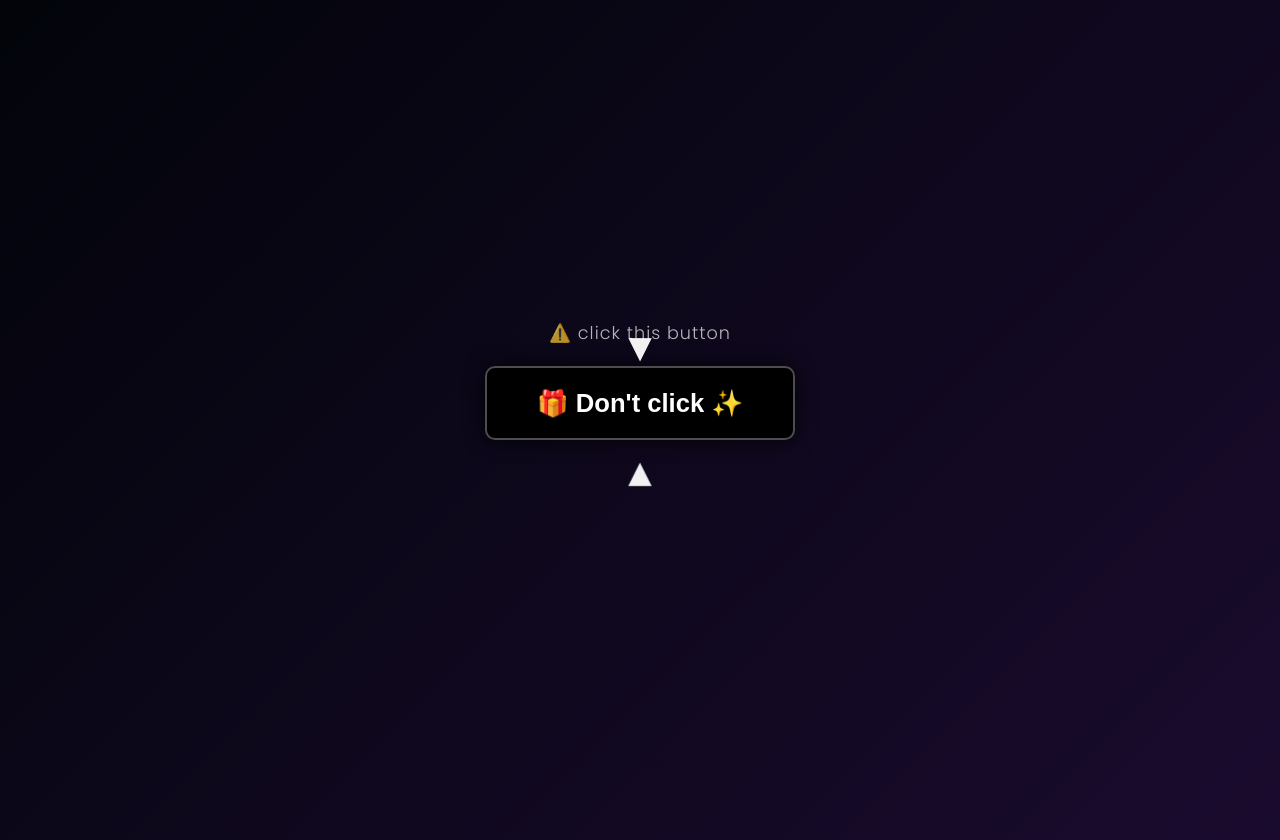
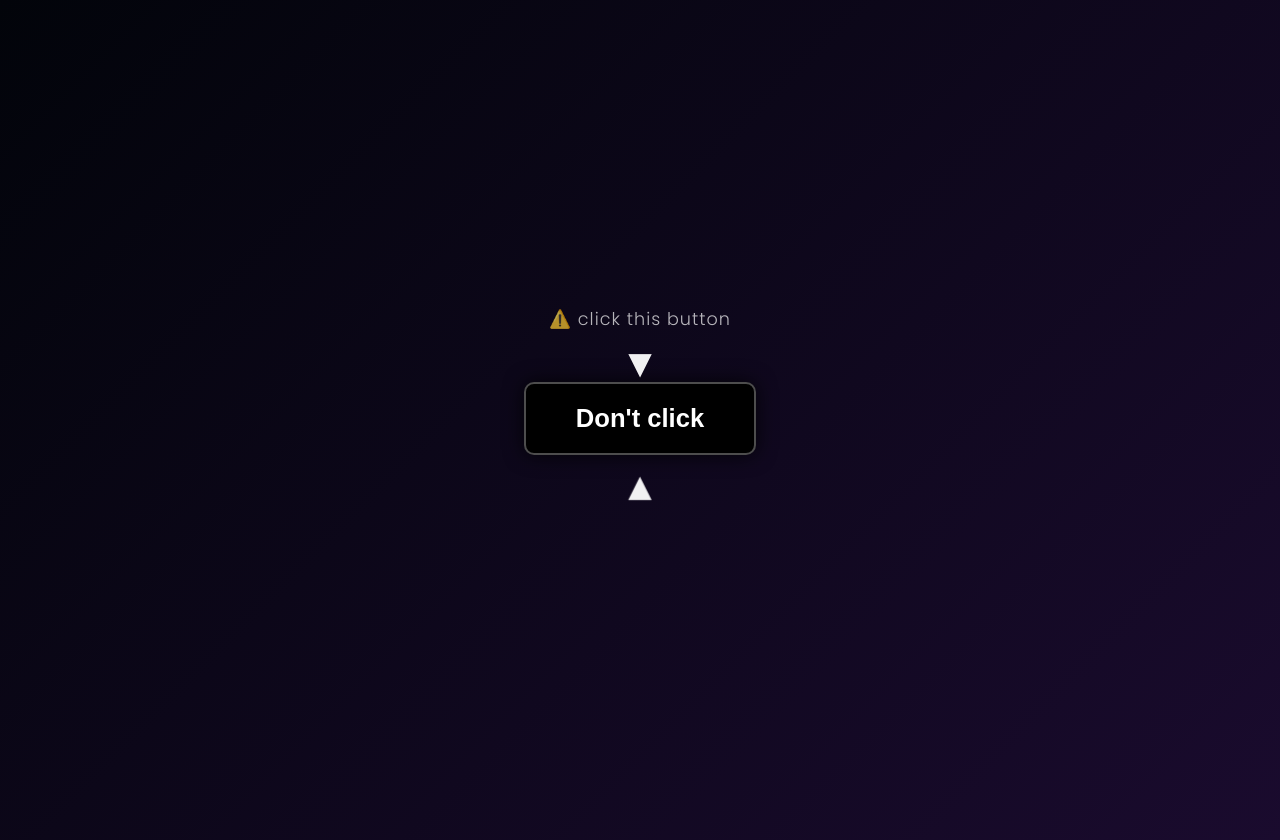
Before and after one commit to lc03a/secret, a plain HTML site: page index.html in a window 1280 px wide. Drawn offline with nearby package versions, Linux system fonts and the light colour scheme.

Commit message:
Update index.html

```diff
--- a/index.html
+++ b/index.html
@@ -41,7 +41,7 @@
         .click-warning {
             color: rgba(255, 255, 255, 0.7);
             font-size: 1.1rem;
-            margin-bottom: 20px; /* مسافة فوق الزر */
+            margin-bottom: 50px; /* مسافة فوق الزر */
             text-transform: lowercase;
             font-weight: 300;
             letter-spacing: 1px;
@@ -172,7 +172,7 @@
         <div class="click-warning">⚠️ click this button</div>
 
         <button class="btn-secret" onclick="showSurprise()">
-            <span class="arrow arrow-top">▼</span> 🎁 Don't click ✨
+            <span class="arrow arrow-top">▼</span>  Don't click
             <span class="arrow arrow-bottom">▼</span> </button>
     </div>
 
```
